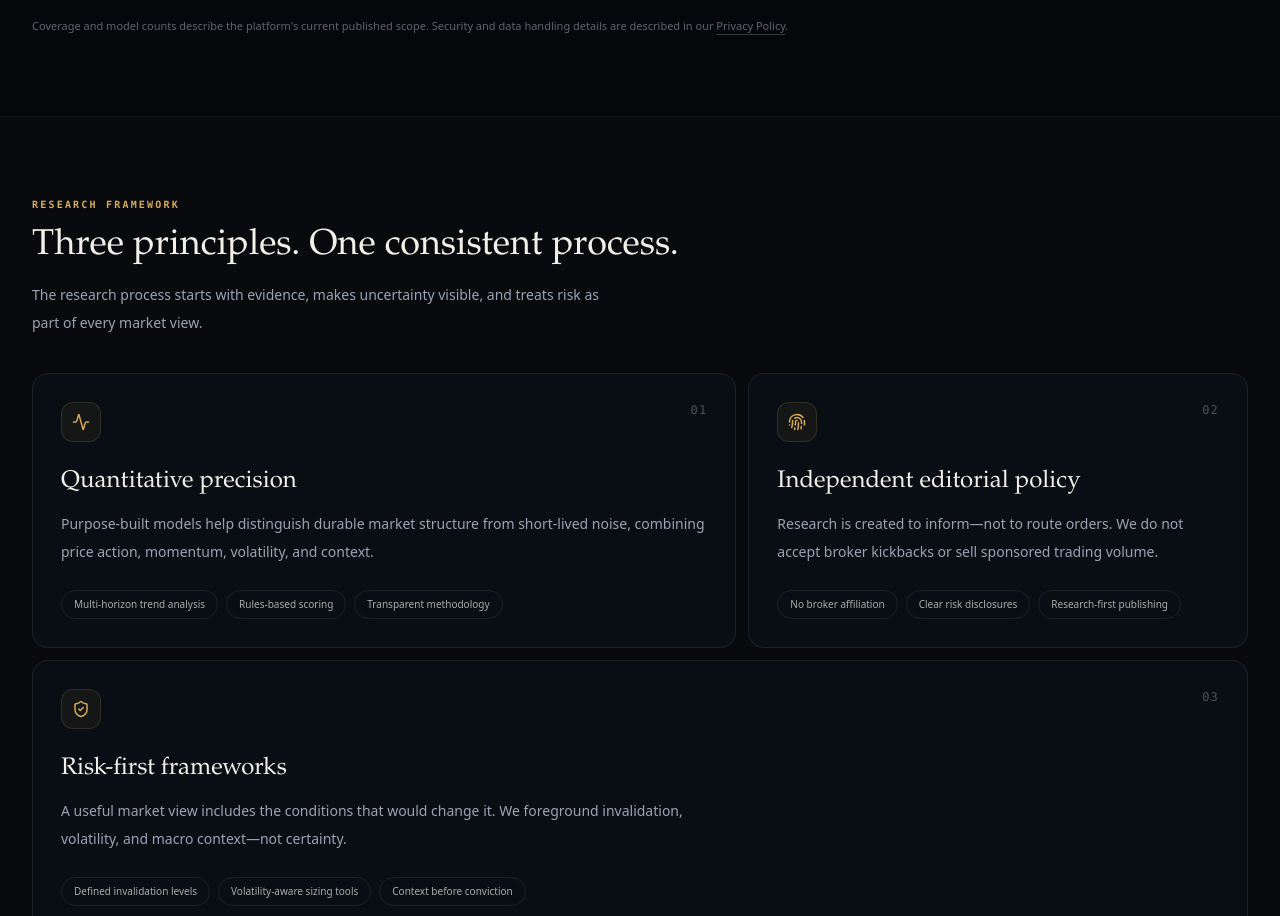
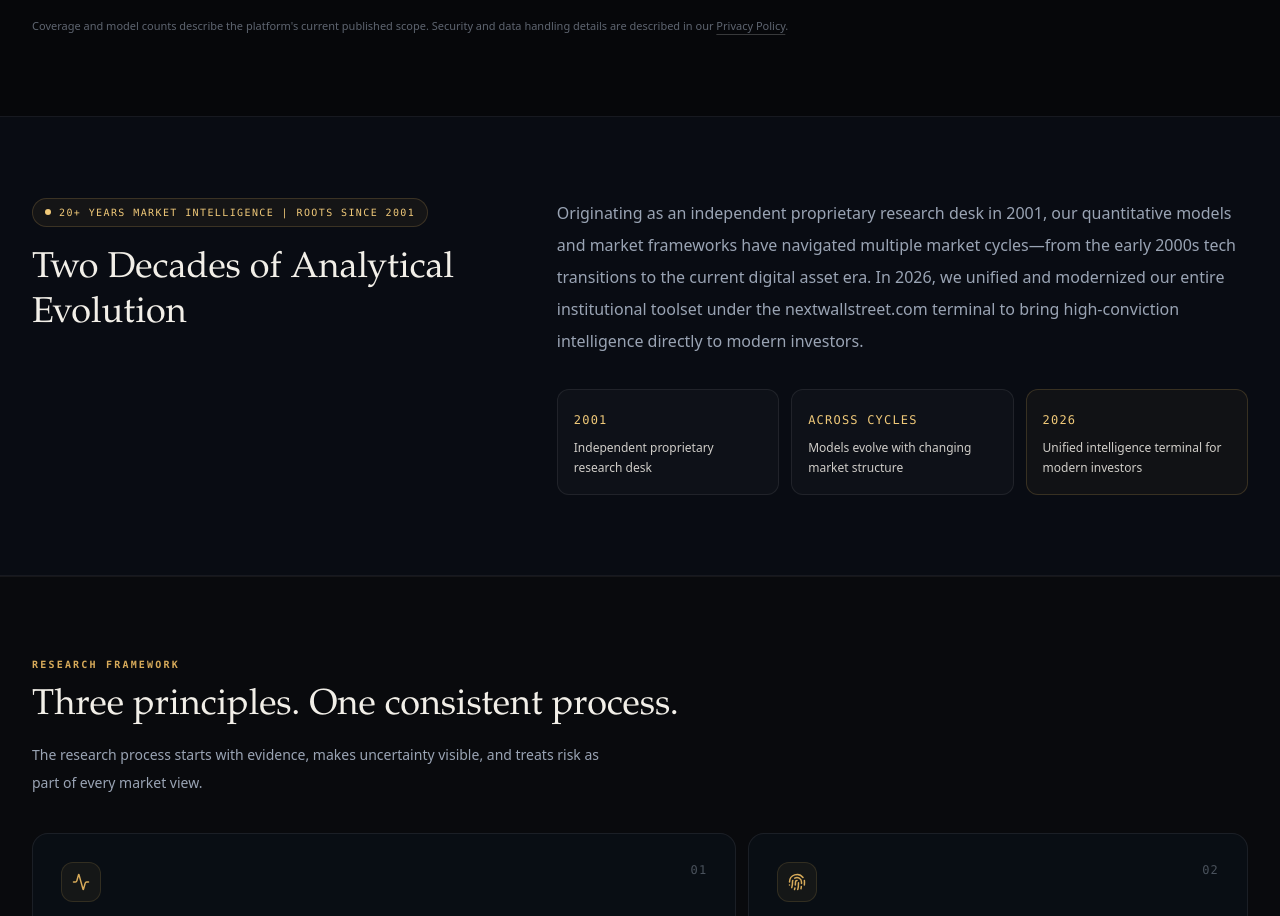
Before and after one commit to kakahanif10-dot/walls4, a Next.js app: page /about in a window 1280 px wide. Shown: the part 1176-2092 px from the top of the page. Built offline with nearby package versions, Linux system fonts and the light colour scheme; no server answers.

Commit message:
Add legacy heritage timeline

```diff
--- a/components/about-trust-page.tsx
+++ b/components/about-trust-page.tsx
@@ -141,6 +141,39 @@ export default function AboutTrustPage() {
         <p className="mt-4 text-[11px] leading-5 text-muted/60">Coverage and model counts describe the platform&apos;s current published scope. Security and data handling details are described in our <Link className="underline decoration-white/20 underline-offset-4 hover:text-bone" href="/privacy-policy">Privacy Policy</Link>.</p>
       </section>
 
+      <section className="border-y border-white/[0.055] bg-[#0b0f17]/70">
+        <div className="mx-auto max-w-7xl px-5 py-16 sm:px-8 sm:py-20">
+          <div className="grid gap-10 lg:grid-cols-[0.8fr_1.2fr] lg:items-start lg:gap-16">
+            <div>
+              <div className="inline-flex items-center gap-2 rounded-full border border-gold/20 bg-gold/[0.06] px-3 py-1.5 font-mono text-[10px] uppercase tracking-[0.14em] text-gold-bright">
+                <span className="h-1.5 w-1.5 rounded-full bg-gold-bright" aria-hidden="true" />
+                20+ Years Market Intelligence | Roots Since 2001
+              </div>
+              <h2 className="mt-5 font-display text-3xl leading-tight text-bone sm:text-4xl">Two Decades of Analytical Evolution</h2>
+            </div>
+            <div>
+              <p className="text-sm leading-7 text-muted sm:text-base sm:leading-8">
+                Originating as an independent proprietary research desk in 2001, our quantitative models and market frameworks have navigated multiple market cycles—from the early 2000s tech transitions to the current digital asset era. In 2026, we unified and modernized our entire institutional toolset under the nextwallstreet.com terminal to bring high-conviction intelligence directly to modern investors.
+              </p>
+              <ol aria-label="NextWallStreet heritage timeline" className="mt-8 grid gap-3 sm:grid-cols-3">
+                <li className="rounded-xl border border-white/[0.075] bg-white/[0.025] p-4">
+                  <span className="font-mono text-xs tracking-widest text-gold-bright">2001</span>
+                  <p className="mt-2 text-xs leading-5 text-bone/85">Independent proprietary research desk</p>
+                </li>
+                <li className="rounded-xl border border-white/[0.075] bg-white/[0.025] p-4">
+                  <span className="font-mono text-xs tracking-widest text-gold-bright">ACROSS CYCLES</span>
+                  <p className="mt-2 text-xs leading-5 text-bone/85">Models evolve with changing market structure</p>
+                </li>
+                <li className="rounded-xl border border-gold/20 bg-gold/[0.04] p-4">
+                  <span className="font-mono text-xs tracking-widest text-gold-bright">2026</span>
+                  <p className="mt-2 text-xs leading-5 text-bone/85">Unified intelligence terminal for modern investors</p>
+                </li>
+              </ol>
+            </div>
+          </div>
+        </div>
+      </section>
+
       <section className="border-y border-white/[0.055] bg-white/[0.012]">
         <div className="mx-auto max-w-7xl px-5 py-16 sm:px-8 sm:py-20">
           <SectionHeading eyebrow="Research framework" title="Three principles. One consistent process." description="The research process starts with evidence, makes uncertainty visible, and treats risk as part of every market view." />
```
